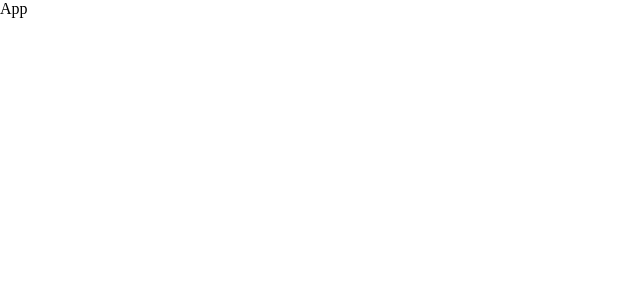
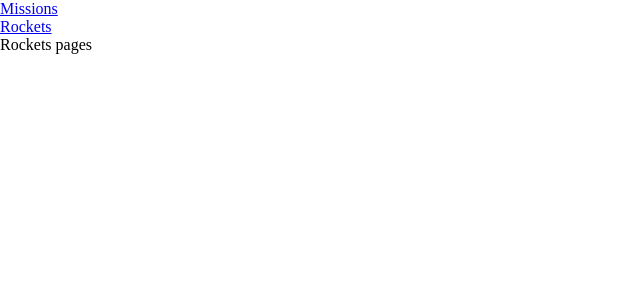
Before and after one commit to lily4178993/space-traveller, a React (Create React App) app: page /rockets in a window 1280 px wide. Shown: the top 300 px of the page, without its empty margins (0-640 px from the left). Built offline with nearby package versions, Linux system fonts and the light colour scheme.

Commit message:
feat: Create Header component and set up Routers

```diff
--- a/package.json
+++ b/package.json
@@ -6,8 +6,11 @@
     "@testing-library/jest-dom": "^5.17.0",
     "@testing-library/react": "^13.4.0",
     "@testing-library/user-event": "^13.5.0",
+    "dotenv": "^16.3.1",
+    "prop-types": "^15.8.1",
     "react": "^18.2.0",
     "react-dom": "^18.2.0",
+    "react-router-dom": "^6.16.0",
     "react-scripts": "5.0.1",
     "web-vitals": "^2.1.4"
   },
--- a/src/App.js
+++ b/src/App.js
@@ -1,6 +1,23 @@
+import { Route, Routes } from 'react-router-dom';
+import Header from './components/Header';
+import Mission from './components/Mission';
+import Rockets from './components/Rockets';
+
 function App() {
   return (
-    <div className="App">App</div>
+    <div className="App">
+      <Header />
+      <Routes>
+        <Route
+          path="/missions"
+          element={<Mission />}
+        />
+        <Route
+          path="/rockets"
+          element={<Rockets />}
+        />
+      </Routes>
+    </div>
   );
 }
 
--- /dev/null
+++ b/src/components/Header.jsx
@@ -0,0 +1,15 @@
+import React from 'react';
+import { Link } from 'react-router-dom';
+
+const Header = () => (
+  <header>
+    <nav>
+      <ul>
+        <li><Link to="/missions">Missions</Link></li>
+        <li><Link to="/rockets">Rockets</Link></li>
+      </ul>
+    </nav>
+  </header>
+);
+
+export default Header;
--- /dev/null
+++ b/src/components/Mission.jsx
@@ -0,0 +1,7 @@
+import React from 'react';
+
+const Mission = () => (
+  <div>Mission page</div>
+);
+
+export default Mission;
--- /dev/null
+++ b/src/components/Rockets.jsx
@@ -0,0 +1,7 @@
+import React from 'react';
+
+const Rockets = () => (
+  <div>Rockets pages</div>
+);
+
+export default Rockets;
--- a/src/index.js
+++ b/src/index.js
@@ -1,11 +1,14 @@
 import React from 'react';
 import ReactDOM from 'react-dom/client';
+import { BrowserRouter as Router } from 'react-router-dom';
 import './index.css';
 import App from './App';
 
 const root = ReactDOM.createRoot(document.getElementById('root'));
 root.render(
   <React.StrictMode>
-    <App />
+    <Router>
+      <App />
+    </Router>
   </React.StrictMode>,
 );
```
Also changed, not shown: 1 other file (tests, documents, lock files or other folders).
